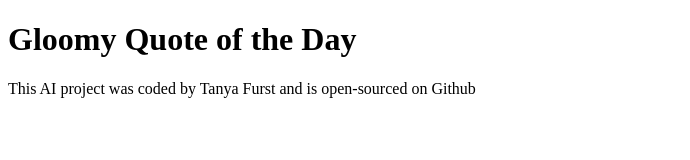
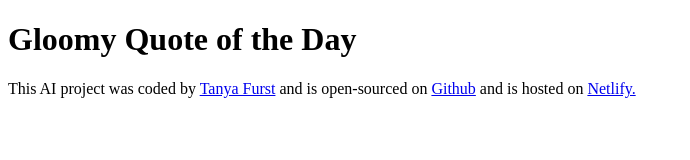
Before and after one commit to furstcontact/quote-of-the-day, a plain HTML site: page index.html in a window 1280 px wide. Shown: the whole page, without its empty margins (0-690 px from the left). Drawn offline with Linux system fonts and the light colour scheme.

Commit message:
updated hrefs

```diff
--- a/index.html
+++ b/index.html
@@ -10,12 +10,19 @@
     <h1>Gloomy Quote of the Day</h1>
 
     <footer>
-      This AI project was coded by Tanya Furst and is open-sourced on
+      This AI project was coded by
+      <a href="https://github.com/furstcontact" target="_blank">Tanya Furst</a>
+      and is open-sourced on
       <a
         href="https://github.com/furstcontact/quote-of-the-day"
         target="_blank"
-      ></a>
-      Github
+      >
+        Github</a
+      >
+      and is hosted on
+      <a href="https://gloomy-quote-of-the-day.netlify.app/" target="_blank"
+        >Netlify.</a
+      >
     </footer>
     <script src="src/index.js"></script>
   </body>
```
